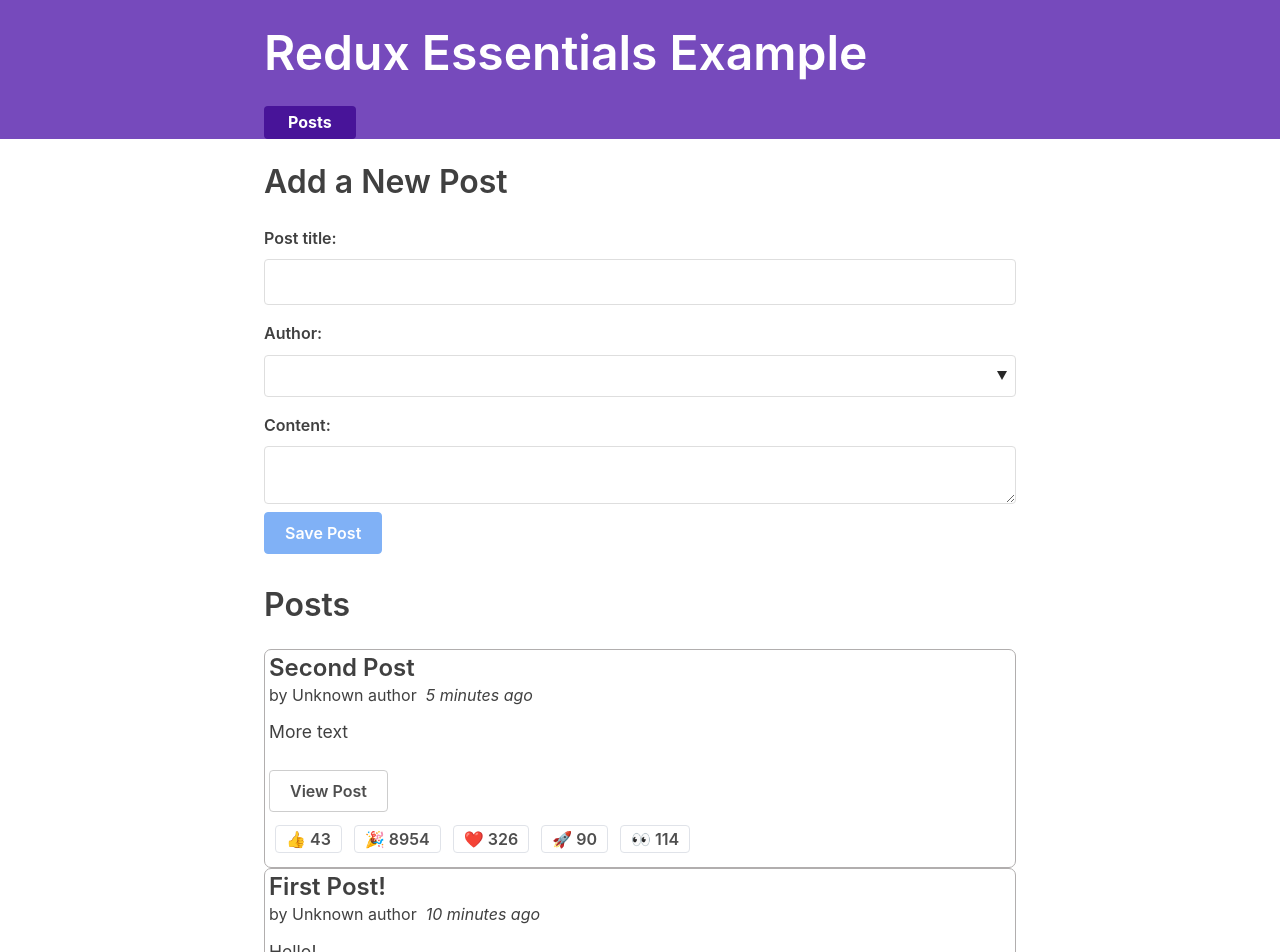
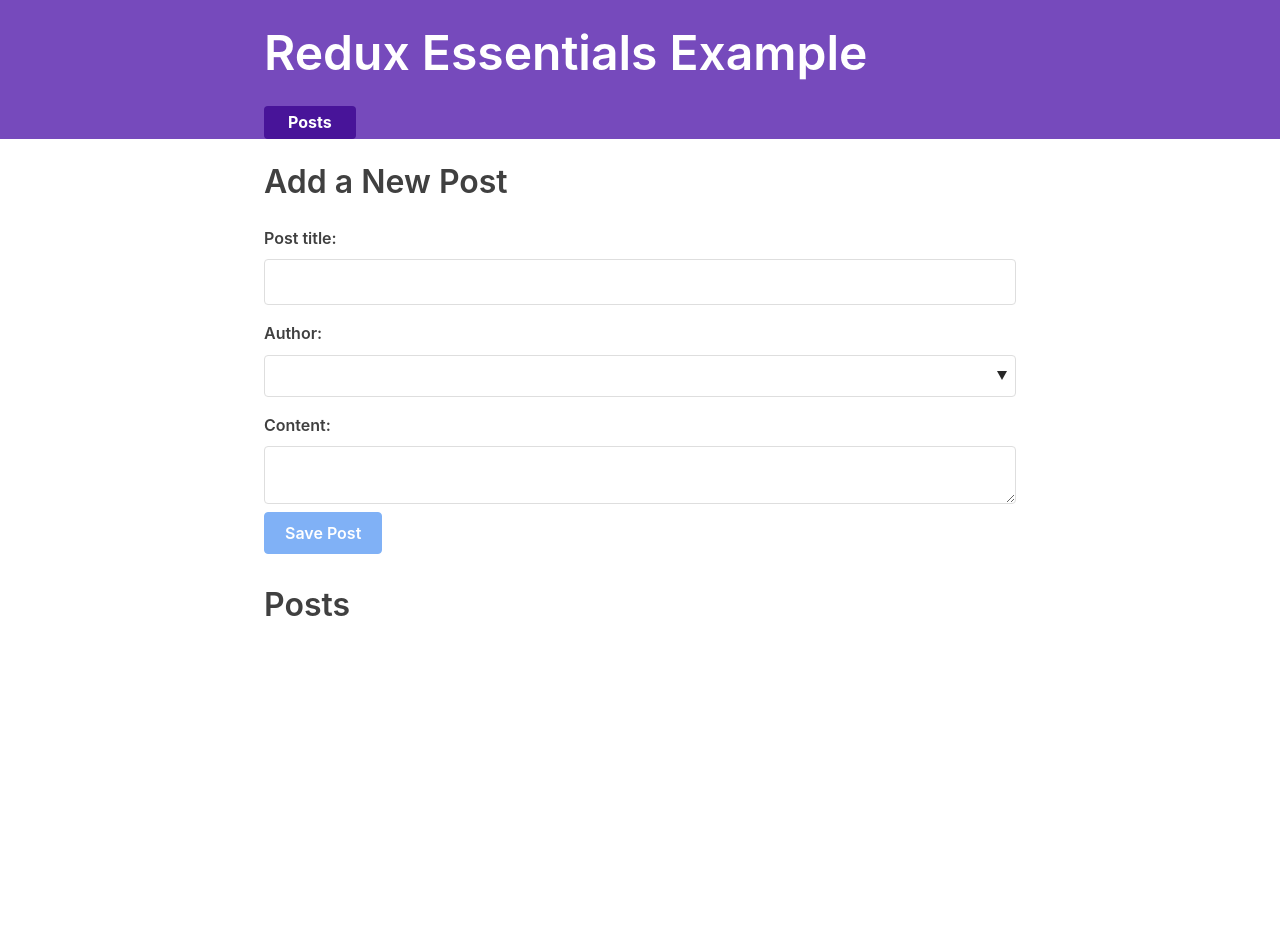
Before and after one commit to JGitHub25/social-media-app-redux, a React (Create React App) app: page / in a window 1280 px wide. Shown: the top 952 px of the page. After the commit the page ends 800 px from the top, so only its background shows below. Built offline with nearby package versions, Linux system fonts and the light colour scheme; what @mswjs/data, mock-socket, txtgen would draw is missing.

Commit message:
new initialState setup.

```diff
--- a/src/features/posts/PostsList.js
+++ b/src/features/posts/PostsList.js
@@ -2,12 +2,13 @@
 import { useSelector } from 'react-redux'
 import { Link } from 'react-router-dom'
 
+import { selectAllPosts } from './postsSlice'
 import { PostAuthor } from './PostAuthor'
 import { TimeAgo } from './TimeAgo'
 import { ReactionButtons } from './ReactionButtons'
 
 export const PostsList = () => {
-  const posts = useSelector((state) => state.posts)
+  const posts = useSelector(selectAllPosts)
 
   const orderedPosts = posts
     .slice()
--- a/src/features/posts/SinglePost.js
+++ b/src/features/posts/SinglePost.js
@@ -1,14 +1,14 @@
 import { useSelector } from 'react-redux'
 import { Link } from 'react-router-dom'
+
+import { selectPostById } from './postsSlice'
 import { PostAuthor } from './PostAuthor'
 import { ReactionButtons } from './ReactionButtons'
 
 export const SinglePost = ({ match }) => {
   const { postId } = match.params
 
-  const post = useSelector((state) =>
-    state.posts.find((post) => post.id === postId)
-  )
+  const post = useSelector((state) => selectPostById(state, postId))
 
   if (!post) {
     return (
--- a/src/features/posts/postsSlice.js
+++ b/src/features/posts/postsSlice.js
@@ -1,34 +1,10 @@
 import { createSlice, nanoid } from '@reduxjs/toolkit'
-import { sub } from 'date-fns'
 
-const initialState = [
-  {
-    id: '1',
-    title: 'First Post!',
-    content: 'Hello!',
-    date: sub(new Date(), { minutes: 10 }).toISOString(),
-    reactions: {
-      thumbsUp: 3,
-      hooray: 434,
-      heart: 54,
-      rocket: 25,
-      eyes: 0,
-    },
-  },
-  {
-    id: '2',
-    title: 'Second Post',
-    content: 'More text',
-    date: sub(new Date(), { minutes: 5 }).toISOString(),
-    reactions: {
-      thumbsUp: 43,
-      hooray: 8954,
-      heart: 326,
-      rocket: 90,
-      eyes: 114,
-    },
-  },
-]
+const initialState = {
+  posts: [],
+  status: 'idle',
+  error: null,
+}
 
 const postsSlice = createSlice({
   name: 'posts',
@@ -36,7 +12,7 @@
   reducers: {
     addPost: {
       reducer(state, action) {
-        state.push(action.payload)
+        state.posts.push(action.payload)
       },
       prepare(title, content, userId) {
         return {
@@ -59,7 +35,7 @@
     },
     updatePost(state, action) {
       const { id, title, content } = action.payload
-      const existingPost = state.find((post) => post.id === id)
+      const existingPost = state.posts.find((post) => post.id === id)
       if (existingPost) {
         existingPost.title = title
         existingPost.content = content
@@ -67,7 +43,7 @@
     },
     addReaction(state, action) {
       const { postId, reaction } = action.payload
-      const existingPost = state.find((post) => post.id === postId)
+      const existingPost = state.posts.find((post) => post.id === postId)
       if (existingPost) {
         existingPost.reactions[reaction]++
       }
@@ -77,3 +53,8 @@
 
 export default postsSlice.reducer
 export const { addPost, updatePost, addReaction } = postsSlice.actions
+
+export const selectAllPosts = (state) => state.posts.posts
+
+export const selectPostById = (state, postId) =>
+  state.posts.posts.find((post) => post.id === postId)
```
